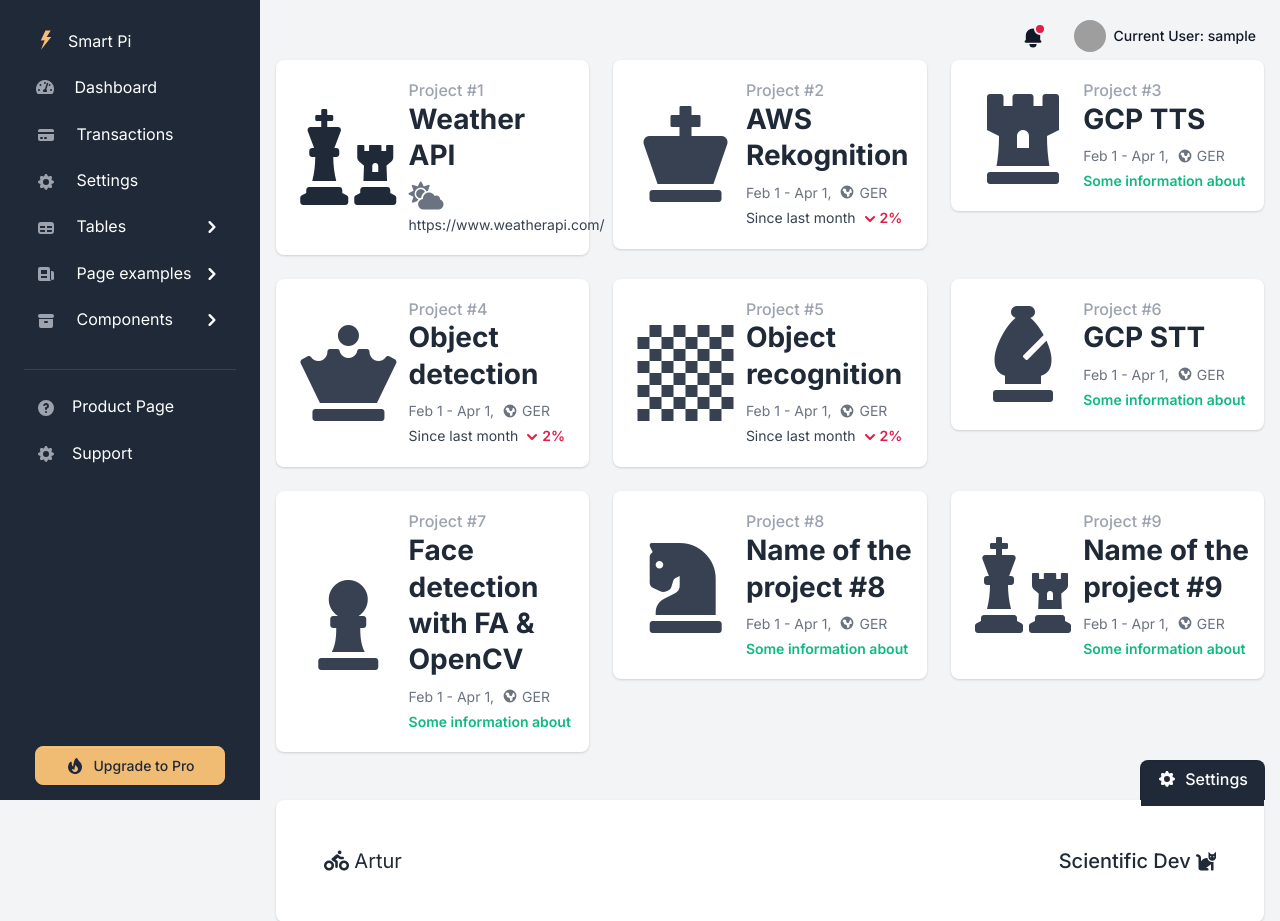
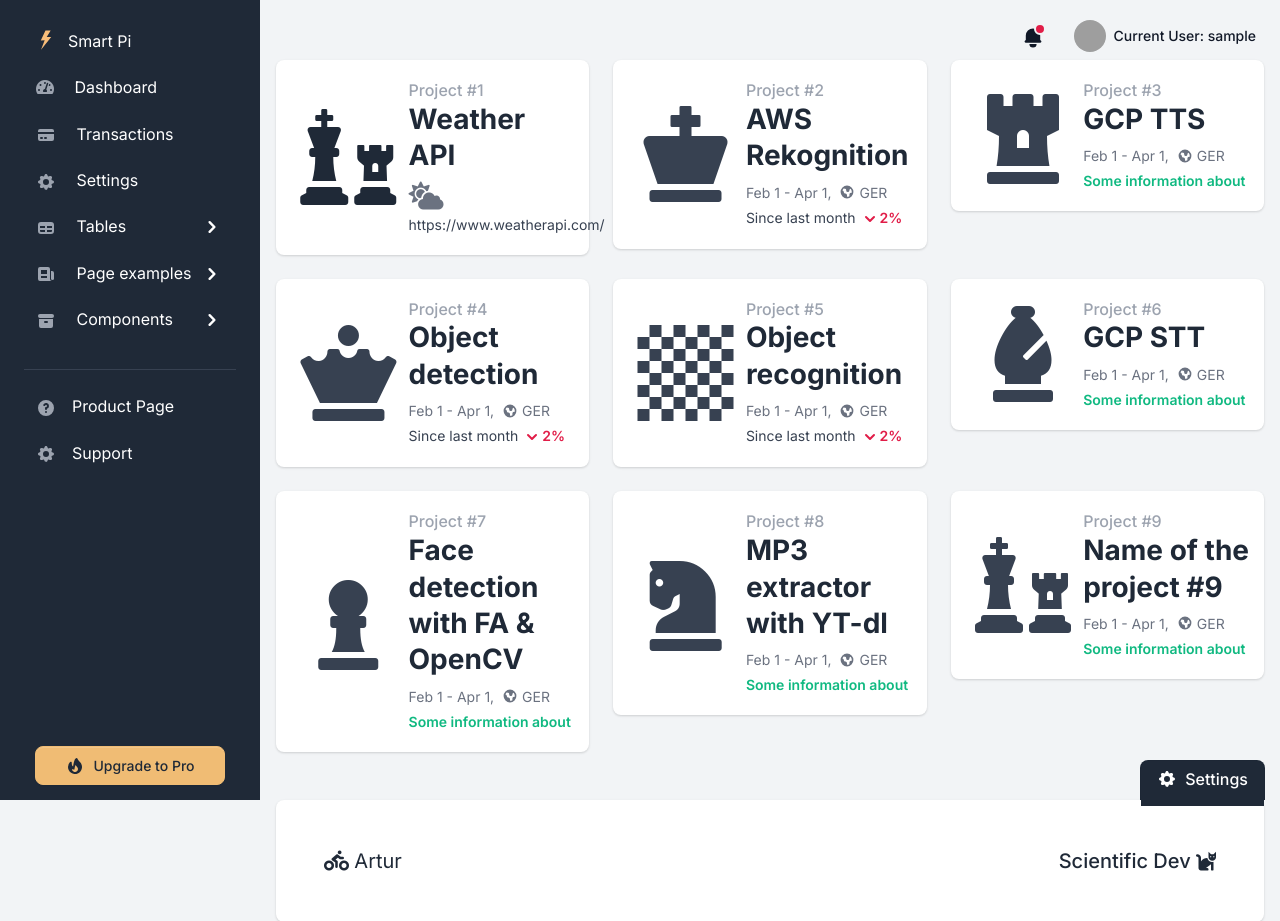
Before and after one commit to zacniewski/SmartPi, a Django app: page / in a window 1280 px wide. Shown: the top 921 px of the page. Run offline with Django 3.2, Linux system fonts and the light colour scheme; the visitor is signed in with stand-in values (Sample User, id 1); some libraries are stand-ins or nearby versions; grey boxes are pictures that could not be loaded.

Commit message:
Project #8

```diff
--- a/apps/templates/home/dashboard.html
+++ b/apps/templates/home/dashboard.html
@@ -273,13 +273,13 @@
                             </div>
                             <div class="d-sm-none">
                                 <h2 class="fw-extrabold h5">Project #8</h2>
-                                <h3 class="mb-1">Name of the project #8</h3>
+                                <h3 class="mb-1">MP3 extractor with YT-dl</h3>
                             </div>
                         </div>
                         <div class="col-12 col-xl-7 px-xl-0">
                             <div class="d-none d-sm-block">
                                 <h2 class="h6 text-gray-400 mb-0">Project #8</h2>
-                                <h3 class="fw-extrabold mb-2">Name of the project #8</h3>
+                                <h3 class="fw-extrabold mb-2">MP3 extractor with YT-dl</h3>
                             </div>
                             <small class="d-flex align-items-center text-gray-500">
                                 Feb 1 - Apr 1,
```
